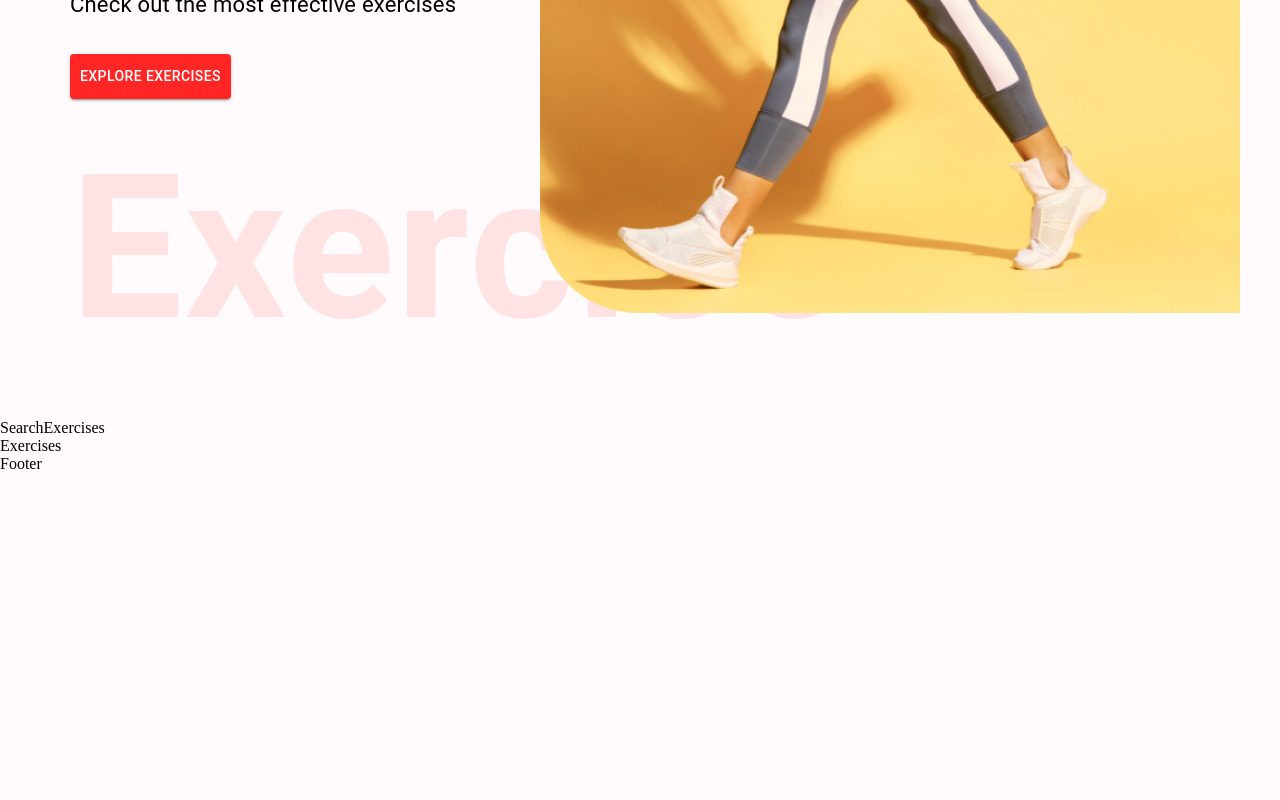
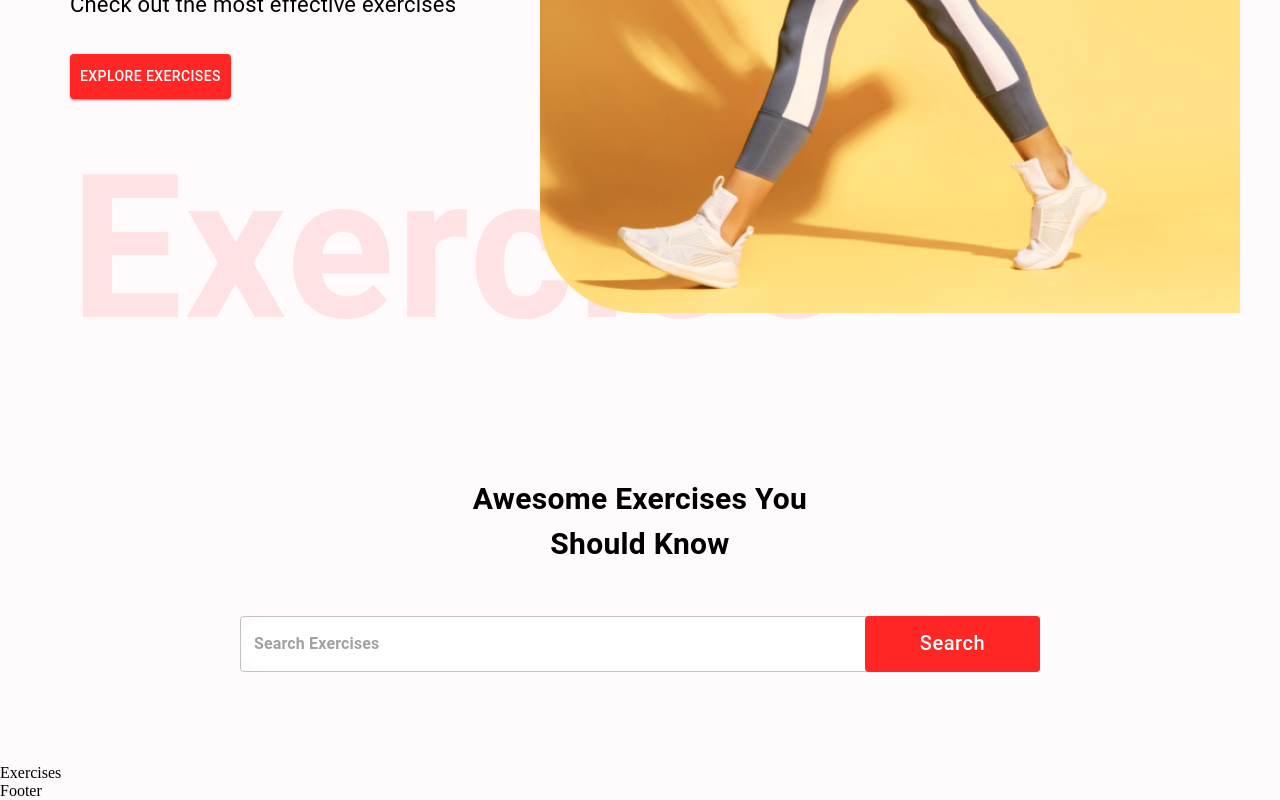
Before and after one commit to ArkenZis/Fitness_WebApp, a React (Create React App) app: page / in a window 1280 px wide. Shown: the part 553-1353 px from the top of the page. Before the commit the page ends 1026 px from the top, so only its background shows below. Built offline with nearby package versions, Linux system fonts and the light colour scheme.

Commit message:
Search Exercises Done

```diff
--- a/src/components/SearchExercises.js
+++ b/src/components/SearchExercises.js
@@ -1,8 +1,44 @@
-import React from 'react'
+import React, { useEffect, useState } from 'react';
+import { Box, Button, Stack, TextField, Typography } from '@mui/material'
+import { SearchOffSharp } from '@mui/icons-material';
 
 const SearchExercises = () => {
+  const [search, setSearch] = useState('')
+
+  const handleSearch = async () => {
+    if (search) {
+     //const exercisesData = await fetchData();
+    }
+  }
+
   return (
-    <div>SearchExercises</div>
+    <Stack alignItems='center' mt="37px" justifyContent='center' p="20px">
+      <Typography fontWeight={700} sx={{ fontSize: { lg: '44ps', xs: '30px' } }} mb='50px' textAlign='center'>
+        Awesome Exercises You <br />Should Know
+      </Typography>
+      <Box position='relative' mb='72px'>
+        <TextField
+          sx={{
+            input: { fontWeight: '700', border: 'none', borderRadius: '4px' },
+            width: { lg: '800px', xs: '350px' },
+            backgroundColor: '#FFF', borderRadius: '40px'
+          }}
+          height='76px'
+          value={search}
+          onChange={(e) => setSearch(e.target.value.toLowerCase())}
+          placeholder='Search Exercises'
+          type='text'
+        />
+        <Button className='search-btn'
+          sx={{
+            bgcolor: '#FF2625', color: '#fff', textTransform: 'none', width: { lg: '175px', xs: '80px' },
+            fontSize: { lg: '20px', xs: '14px' }, height: '56px', position: 'absolute', right: '0'
+          }}
+          onClick={handleSearch}>
+          Search
+        </Button>
+      </Box>
+    </Stack>
   )
 }
 
```
Also changed, not shown: src/utils/fetchData.js (added).
